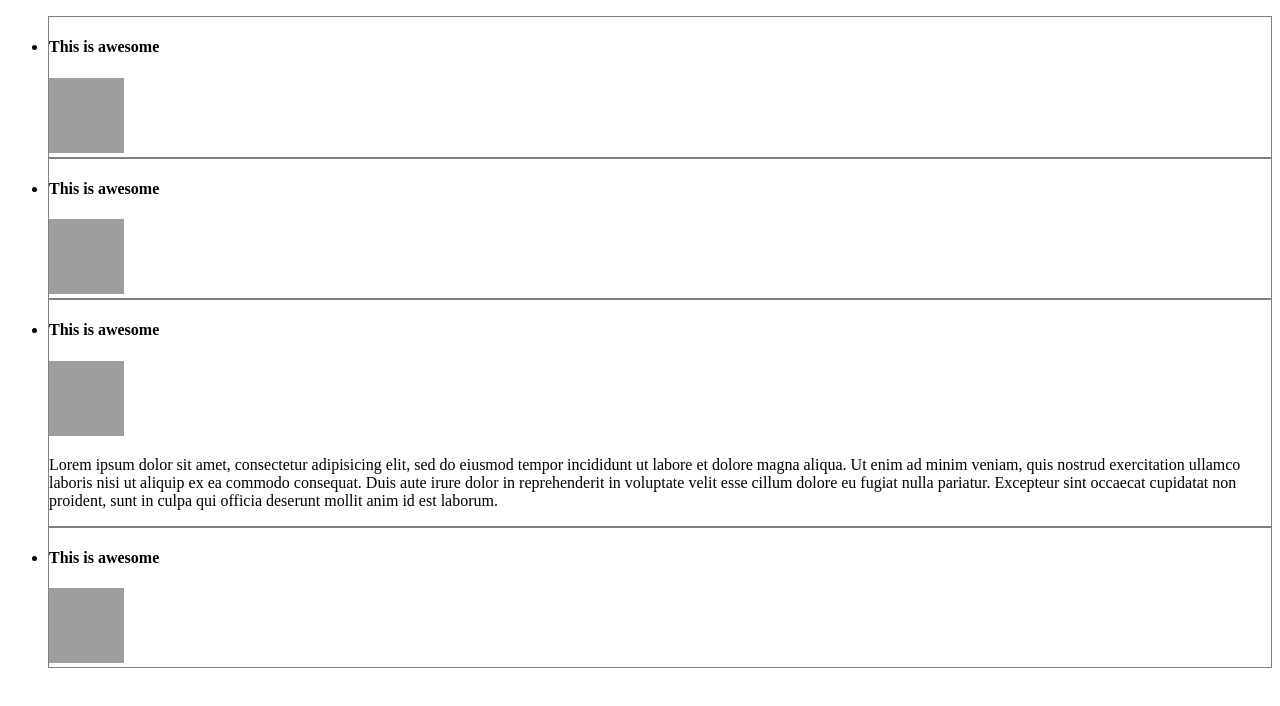
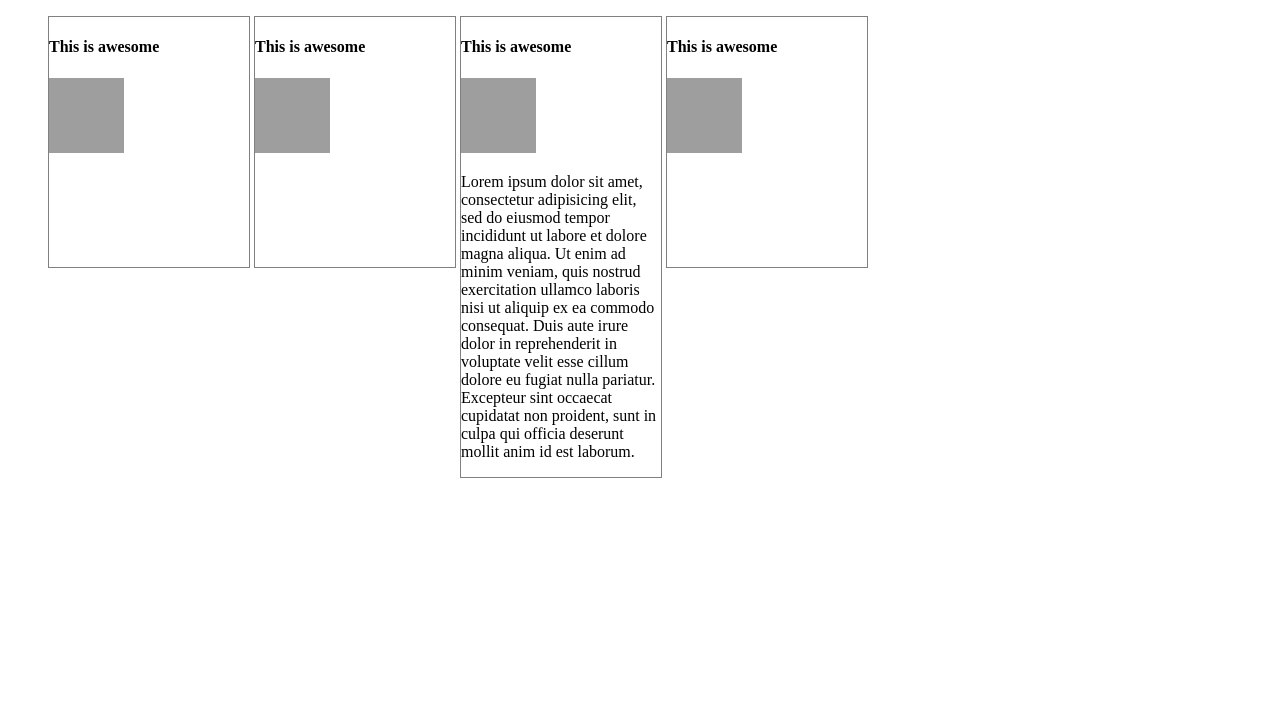
Before and after one commit to jamesnicholls/css-lib, a plain HTML site: page tests/tiles.html in a window 1280 px wide. Drawn offline with Linux system fonts and the light colour scheme; grey boxes are pictures that could not be loaded.

Commit message:
Rename grid class

```diff
--- a/css/tiles.css
+++ b/css/tiles.css
@@ -3,7 +3,7 @@
  *
  * @author James Nicholls <jamesnicholls11@gmail.com>
  */
-.grid li
+.tiles li
 {
     width: 200px;
     min-height: 250px; /* Height and width properties can be adjusted as needed */
@@ -16,7 +16,7 @@
 }
 
 /* Reset the values for any grand-child list items. Would use the child selector, but it isn't supported in IE 6 & 7 */
-.grid li li
+.tiles li li
 {
 	width: auto;
 	height: auto;
--- a/tests/tiles.html
+++ b/tests/tiles.html
@@ -4,10 +4,10 @@
   <head>
     <meta http-equiv="Content-Type" content="text/html; charset=utf-8">
     <title>CSS Framework: Grid Example</title>
-    <link href="../css/grid.css" type="text/css" rel="stylesheet">
+    <link href="../css/tiles.css" type="text/css" rel="stylesheet">
    </head>
   <body>
-    <ul class="grid">
+    <ul class="tiles">
       <li style="border: 1px solid grey"><!-- Inline styles just for demonstration purposes -->
         <div>
           <h4>This is awesome</h4>
```
